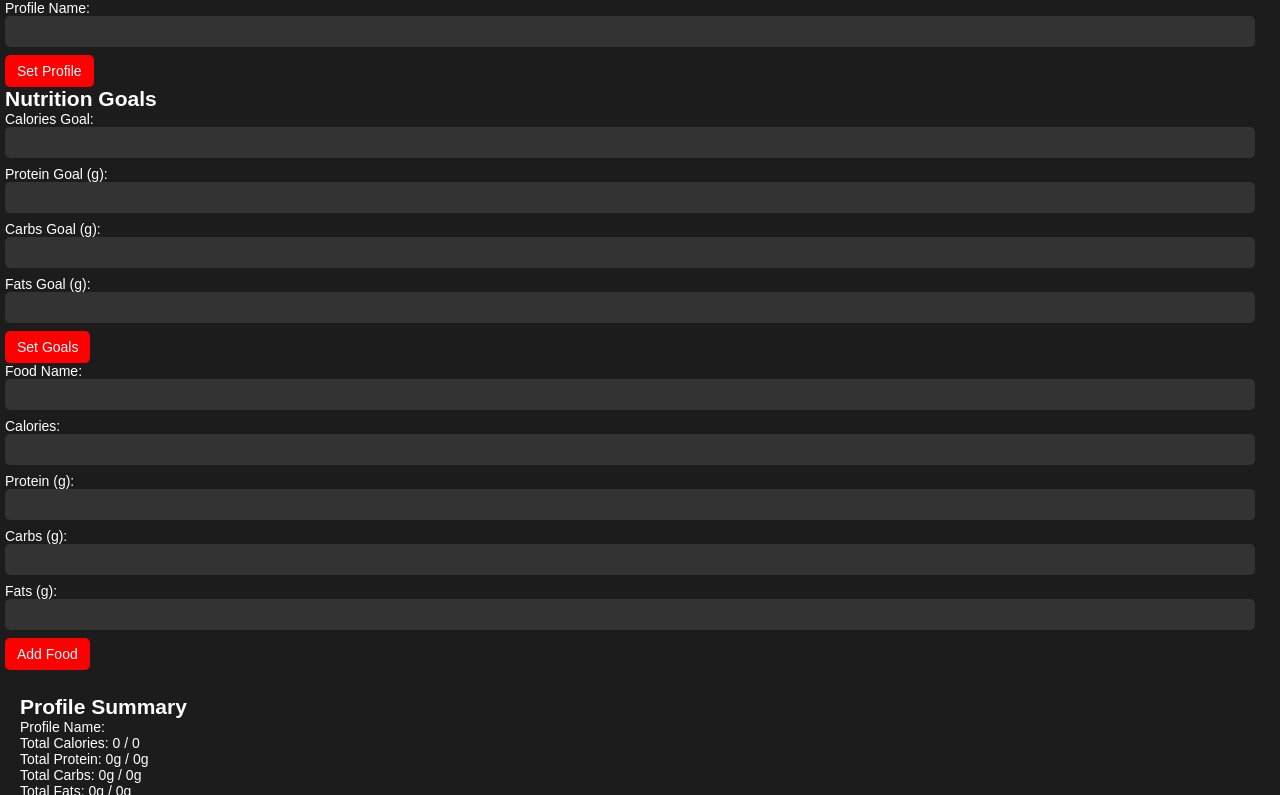
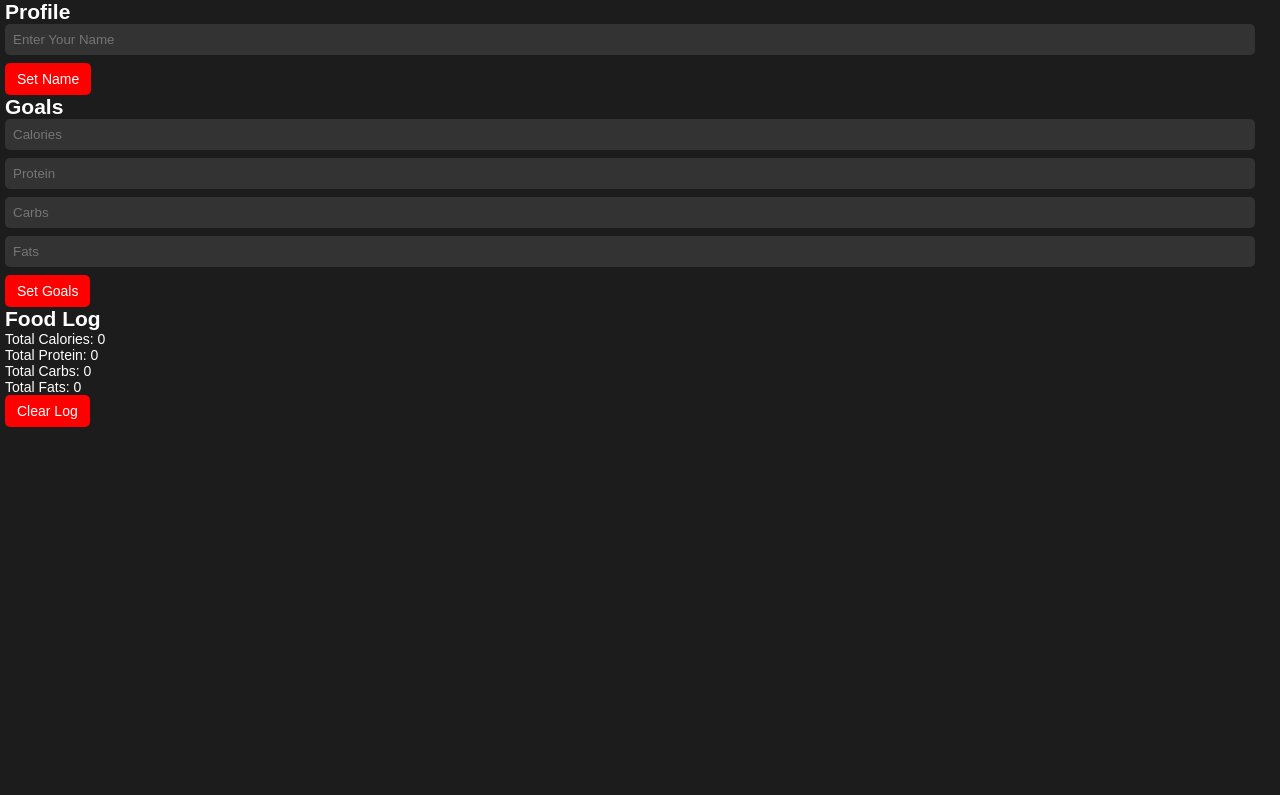
Before and after one commit to faddenpatrick/nutrition, a plain HTML site: page index.html in a window 1280 px wide. Shown: the part 48-843 px from the top of the page. After the commit the page ends 800 px from the top, so only its background shows below. Drawn offline with Linux system fonts and the light colour scheme.

Commit message:
Update index.html
clean up

```diff
--- a/index.html
+++ b/index.html
@@ -1,64 +1,43 @@
 <!DOCTYPE html>
-<html>
-<meta name="viewport" content="width=device-width, initial-scale=1">
-
+<html lang="en">
 <head>
-    <title>Food Tracker</title>
-    <link rel="stylesheet" href="styles.css"> <!-- Link your CSS file if you have one -->
+    <meta charset="UTF-8">
+    <meta name="viewport" content="width=device-width, initial-scale=1.0">
+    <title>My Nutrition Tracker</title>
+    <link rel="stylesheet" href="styles.css">
 </head>
 <body>
-    <h1>Food Tracker</h1>
+    <header>
+        <h1>My Nutrition Tracker</h1>
+    </header>
 
-    <div class="profile" id="profile-section">
-        <label for="profile-name">Profile Name:</label>
-        <input type="text" id="profile-name">
-        <button onclick="setProfileName()">Set Profile</button>
-    </div>
+    <section id="profile-section">
+        <h2>Profile</h2>
+        <input type="text" id="profile-name" placeholder="Enter Your Name">
+        <button onclick="setProfileName()">Set Name</button>
+    </section>
 
-    <div class="goals" id="goals-section">
-        <h2>Nutrition Goals</h2>
-        <label for="goal-calories">Calories Goal:</label>
-        <input type="number" id="goal-calories">
-        <label for="goal-protein">Protein Goal (g):</label>
-        <input type="number" id="goal-protein">
-        <label for="goal-carbs">Carbs Goal (g):</label>
-        <input type="number" id="goal-carbs">
-        <label for="goal-fats">Fats Goal (g):</label>
-        <input type="number" id="goal-fats">
+    <section id="goals-section">
+        <h2>Goals</h2>
+        <input type="number" id="goal-calories" placeholder="Calories">
+        <input type="number" id="goal-protein" placeholder="Protein">
+        <input type="number" id="goal-carbs" placeholder="Carbs">
+        <input type="number" id="goal-fats" placeholder="Fats">
         <button onclick="setGoals()">Set Goals</button>
-    </div>
+    </section>
 
-    <div class="food-entry">
-        <label for="food-name">Food Name:</label>
-        <input type="text" id="food-name">
-        <label for="calories">Calories:</label>
-        <input type="number" id="calories">
-        <label for="protein">Protein (g):</label>
-        <input type="number" id="protein">
-        <label for="carbs">Carbs (g):</label>
-        <input type="number" id="carbs">
-        <label for="fats">Fats (g):</label>
-        <input type="number" id="fats">
-        <button onclick="addFood()">Add Food</button>
-    </div>
+    <section id="food-log-section">
+        <h2>Food Log</h2>
+        <ul id="food-log"></ul>
+        <div id="totals">
+            <p>Total Calories: <span id="total-calories">0</span></p>
+            <p>Total Protein: <span id="total-protein">0</span></p>
+            <p>Total Carbs: <span id="total-carbs">0</span></p>
+            <p>Total Fats: <span id="total-fats">0</span></p>
+        </div>
+        <button onclick="clearLog()">Clear Log</button>
+    </section>
 
-    <div class="profile-summary">
-        <h2>Profile Summary</h2>
-        <p>Profile Name: <span id="profile-display"></span></p>
-        <p>Total Calories: <span id="total-calories">0</span> / <span id="goal-display-calories">0</span></p>
-        <p>Total Protein: <span id="total-protein">0</span>g / <span id="goal-display-protein">0</span>g</p>
-        <p>Total Carbs: <span id="total-carbs">0</span>g / <span id="goal-display-carbs">0</span>g</p>
-        <p>Total Fats: <span id="total-fats">0</span>g / <span id="goal-display-fats">0</span>g</p>
-        <button onclick="changeGoals()">Change Goals</button>
-    </div>
-
-    <!-- Food List or Log -->
-    <div class="food-list" id="food-log">
-        <!-- Your food log will be dynamically populated here -->
-    </div>
-
-<button onclick="clearLog()">Clear Log</button> <!-- Clear Log button -->
-
-    <script src="script.js"></script> <!-- Reference your JavaScript file -->
+    <script src="script.js"></script>
 </body>
 </html>
```
